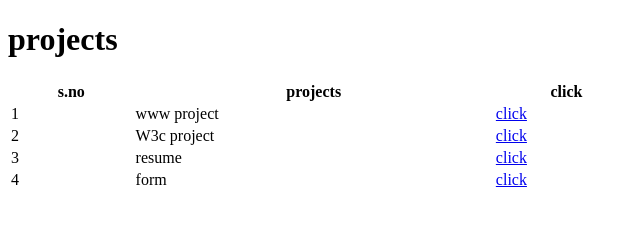
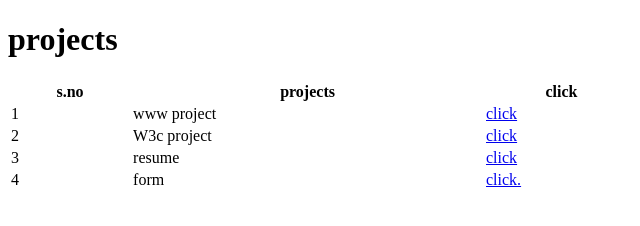
Before and after one commit to Gattuvinay-123/html.demo, a plain HTML site: page index.html in a window 1280 px wide. Shown: the whole page, without its empty margins (0-640 px from the left). Drawn offline with Linux system fonts and the light colour scheme.

Commit message:
first commit

```diff
--- a/index.html
+++ b/index.html
@@ -31,7 +31,7 @@
     <tr>
       <td>4</td>
       <td>form</td>
-      <td><a href="http://127.0.0.1:5500/form.html">click</a></td>
+      <td><a href="http://127.0.0.1:5500/form.html">click.</a></td>
     </tr>
   </table>
 </body>
```
